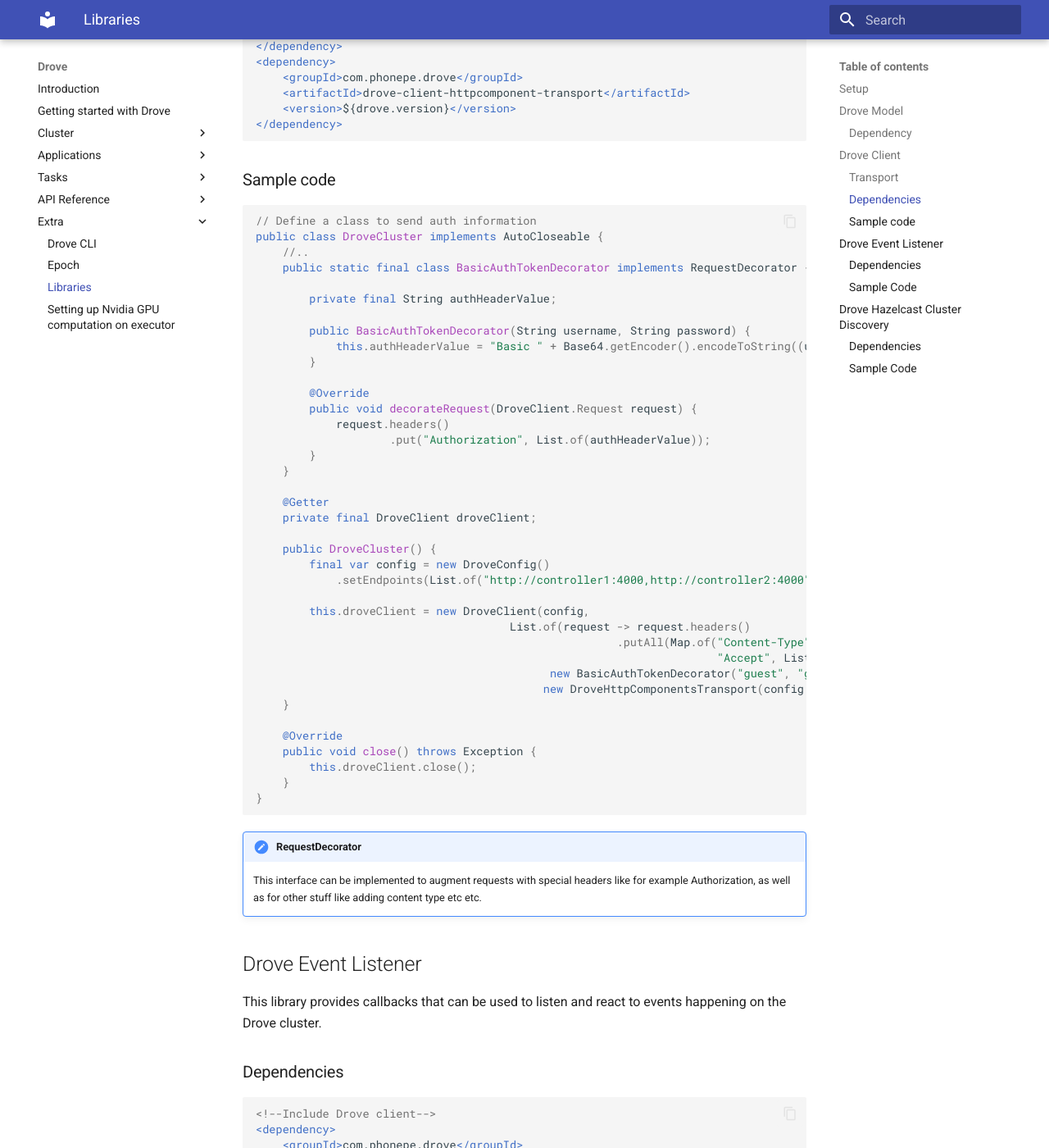
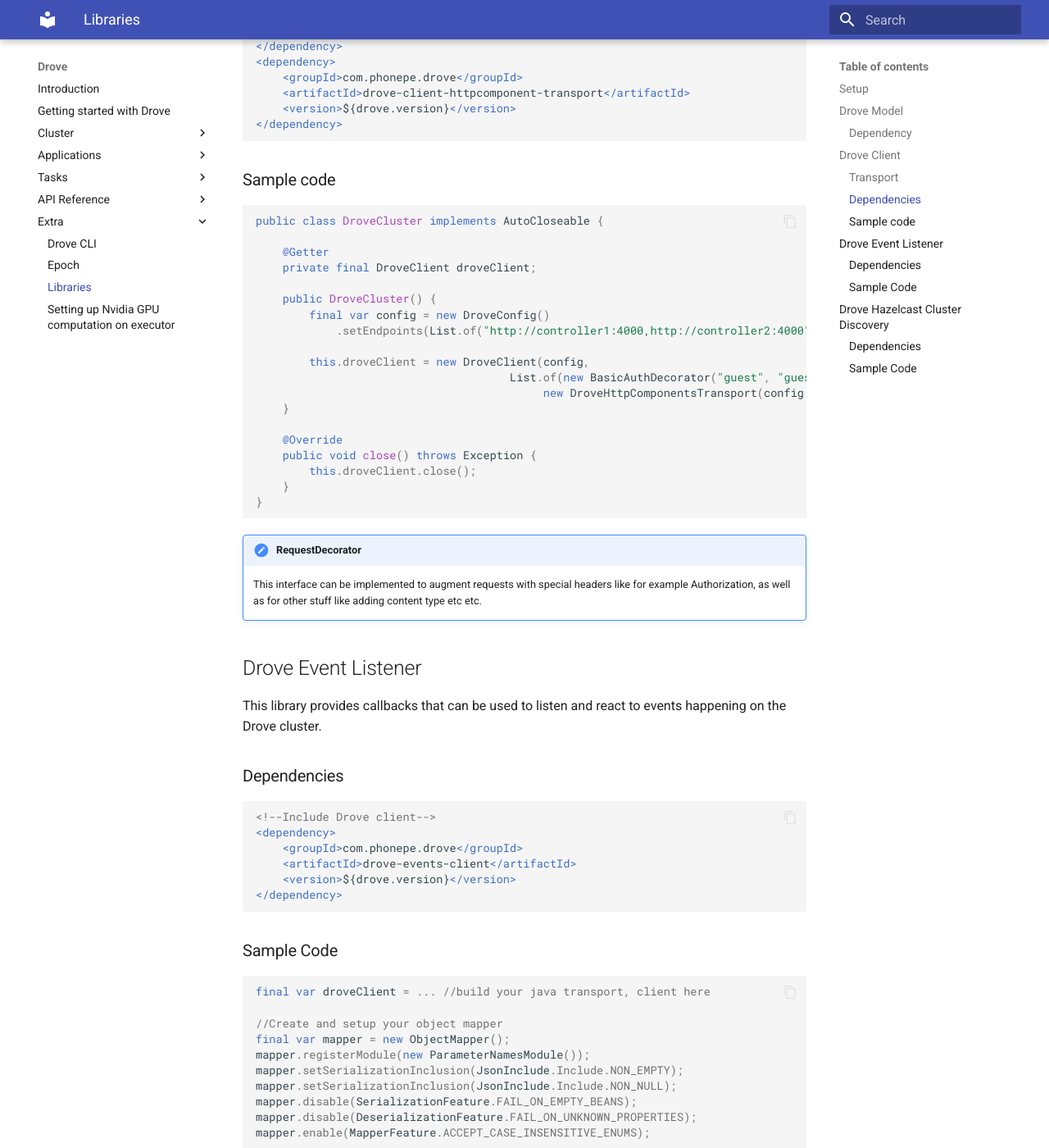
Before and after one commit to PhonePe/drove-orchestrator, an MkDocs documentation site: the page built from docs/docs/extra/libraries.md, in a window 1280 px wide and 1400 px high, scrolled down 2018 px. Shown: the whole window at 82% size. Built offline with MkDocs 1.6.1 and Material for MkDocs 9.7.7, drawn with Linux system fonts in a browser that asks for light colours.

Commit message:
Updated lib documentation

````diff
--- a/docs/docs/extra/libraries.md
+++ b/docs/docs/extra/libraries.md
@@ -82,23 +82,7 @@ By default Drove client uses Java internal HTTP client as a trivial transport im
 ### Sample code
 ```java
 
-// Define a class to send auth information
 public class DroveCluster implements AutoCloseable {
-    //..
-    public static final class BasicAuthTokenDecorator implements RequestDecorator {
-
-        private final String authHeaderValue;
-
-        public BasicAuthTokenDecorator(String username, String password) {
-            this.authHeaderValue = "Basic " + Base64.getEncoder().encodeToString((username + ":" + password).getBytes());
-        }
-
-        @Override
-        public void decorateRequest(DroveClient.Request request) {
-            request.headers()
-                    .put("Authorization", List.of(authHeaderValue));
-        }
-    }
 
     @Getter
     private final DroveClient droveClient;
@@ -108,10 +92,7 @@ public class DroveCluster implements AutoCloseable {
             .setEndpoints(List.of("http://controller1:4000,http://controller2:4000"));
 
         this.droveClient = new DroveClient(config,
-                                      List.of(request -> request.headers()
-                                                      .putAll(Map.of("Content-Type", List.of("application/json"),
-                                                                     "Accept", List.of("application/json"))),
-                                            new BasicAuthTokenDecorator("guest", "guest")),
+                                      List.of(new BasicAuthDecorator("guest", "guest")),
                                            new DroveHttpComponentsTransport(config.getCluster()));
     }
 
````
